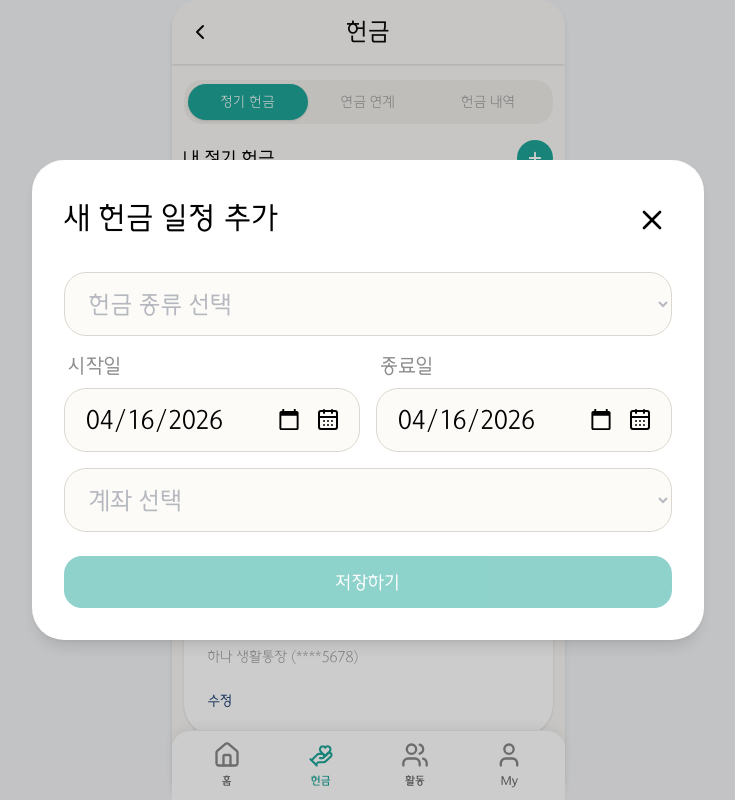
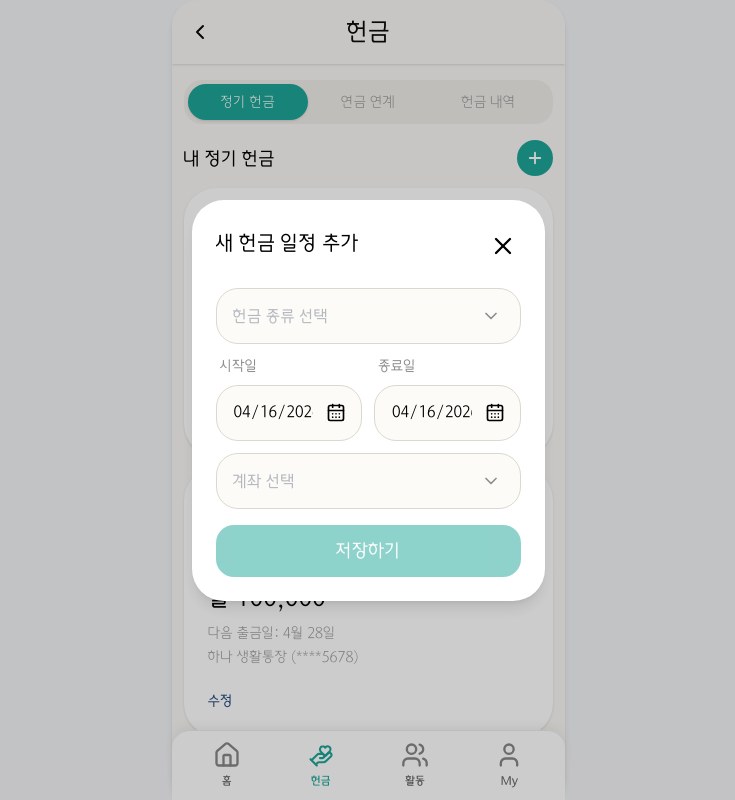
Before and after one commit to PrayForHanaro/Frontend, a Next.js app: page /giving in a window 1280 px wide. Both pictures are taken after a click on the button 806 px from the left and 158 px from the top of the page. Shown: the whole page, without its empty margins (272-1007 px from the left). Built offline with nearby package versions, Linux system fonts and the light colour scheme.

Commit message:
feat: add Toast Component - Giving #18

```diff
--- a/components/ui/cmm/ScheduleAddModal.tsx
+++ b/components/ui/cmm/ScheduleAddModal.tsx
@@ -1,7 +1,15 @@
 'use client';
 
-import { CalendarDays, X } from 'lucide-react';
+import { CalendarDays, ChevronDown, X } from 'lucide-react';
+import { useRef } from 'react';
 import LongButton from './LongBtn';
+
+/**
+ * @page: 일정/헌금 추가 모달
+ * @description: 일정 또는 헌금 일정을 추가할 때 사용하는 모달 컴포넌트입니다.
+ * @author: typeYu
+ * @date: 2026-04-15
+ */
 
 type ModalType = 'schedule' | 'cash';
 
@@ -65,11 +73,11 @@ export default function ScheduleAddModal({
       aria-modal="true"
       aria-labelledby="schedule-add-modal-title"
     >
-      <div className="w-full max-w-2xl rounded-[2rem] bg-white px-8 pt-10 pb-8 shadow-lg">
-        <div className="mb-8 flex items-start justify-between">
+      <div className="w-[90vw] max-w-[353px] rounded-[2rem] bg-white px-6 pt-7 pb-6 shadow-lg">
+        <div className="mb-6 flex items-start justify-between">
           <h2
             id="schedule-add-modal-title"
-            className="font-hana-title text-3xl text-hana-black"
+            className="font-hana-title text-[20px] text-hana-black"
           >
             {type === 'schedule' ? '새 일정 추가' : '새 헌금 일정 추가'}
           </h2>
@@ -80,11 +88,11 @@ export default function ScheduleAddModal({
             aria-label="모달 닫기"
             className="rounded-full p-1 text-hana-black transition-colors hover:bg-gray-100"
           >
-            <X className="size-8" />
+            <X className="size-7" />
           </button>
         </div>
 
-        <div className="space-y-4">
+        <div className="space-y-3">
           {type === 'schedule' ? (
             <TextInput
               value={titleValue}
@@ -102,7 +110,7 @@ export default function ScheduleAddModal({
             />
           )}
 
-          <div className="grid grid-cols-2 gap-4">
+          <div className="grid grid-cols-2 gap-3">
             <DateInput
               label="시작일"
               value={startDate}
@@ -120,7 +128,7 @@ export default function ScheduleAddModal({
 
           {type === 'schedule' ? (
             <>
-              <div className="flex gap-3">
+              <div className="flex gap-2">
                 <ChipButton
                   text="개인 일정"
                   isActive={category === 'personal'}
@@ -151,7 +159,7 @@ export default function ScheduleAddModal({
             />
           )}
 
-          <div className="pt-2">
+          <div className="pt-1">
             <LongButton
               text="저장하기"
               type="button"
@@ -185,7 +193,7 @@ function TextInput({
       placeholder={placeholder}
       aria-label={ariaLabel}
       onChange={(event) => onChange(event.target.value)}
-      className="h-16 w-full rounded-3xl border border-[#ddd8cf] bg-[#fcfbf8] px-5 font-hana-main text-2xl text-hana-black outline-none placeholder:text-[#b5b8bf] focus:border-hana-main"
+      className="h-14 w-full rounded-3xl border border-[#ddd8cf] bg-[#fcfbf8] px-4 font-hana-main text-[16px] text-hana-black outline-none placeholder:text-[#b5b8bf] focus:border-hana-main"
     />
   );
 }
@@ -206,11 +214,12 @@ function SelectInput({
   onChange,
 }: SelectInputProps) {
   return (
+    <div className="relative">
       <select
         value={value}
         aria-label={ariaLabel}
         onChange={(event) => onChange(event.target.value)}
-      className={`h-16 w-full rounded-3xl border border-[#ddd8cf] bg-[#fcfbf8] px-5 font-hana-main text-2xl outline-none focus:border-hana-main ${
+        className={`h-14 w-full appearance-none rounded-3xl border border-[#ddd8cf] bg-[#fcfbf8] px-4 pr-12 font-hana-main text-[16px] outline-none focus:border-hana-main ${
           value ? 'text-hana-black' : 'text-[#b5b8bf]'
         }`}
       >
@@ -224,6 +233,12 @@ function SelectInput({
           </option>
         ))}
       </select>
+
+      <ChevronDown
+        aria-hidden="true"
+        className="-translate-y-1/2 pointer-events-none absolute top-1/2 right-5 size-5 text-[#8d8d8d]"
+      />
+    </div>
   );
 }
 
@@ -235,25 +250,45 @@ type DateInputProps = {
 };
 
 function DateInput({ label, value, ariaLabel, onChange }: DateInputProps) {
+  const inputRef = useRef<HTMLInputElement>(null);
+
+  function handleOpenPicker() {
+    if (!inputRef.current) {
+      return;
+    }
+
+    if (typeof inputRef.current.showPicker === 'function') {
+      inputRef.current.showPicker();
+      return;
+    }
+
+    inputRef.current.focus();
+  }
+
   return (
     <label className="block">
-      <span className="mb-2 block pl-1 font-hana-main text-[#8d8d8d] text-xl">
+      <span className="mb-2 block pl-1 font-hana-main text-[#8d8d8d] text-[14px]">
         {label}
       </span>
 
       <div className="relative">
         <input
+          ref={inputRef}
           value={value}
           type="date"
           aria-label={ariaLabel}
           onChange={(event) => onChange(event.target.value)}
-          className="h-16 w-full rounded-3xl border border-[#ddd8cf] bg-[#fcfbf8] px-5 pr-14 font-hana-main text-2xl text-hana-black outline-none focus:border-hana-main"
+          className="h-14 w-full rounded-3xl border border-[#ddd8cf] bg-[#fcfbf8] px-4 pr-12 font-hana-main text-[15px] text-hana-black outline-none focus:border-hana-main [&::-webkit-calendar-picker-indicator]:absolute [&::-webkit-calendar-picker-indicator]:right-0 [&::-webkit-calendar-picker-indicator]:h-full [&::-webkit-calendar-picker-indicator]:w-full [&::-webkit-calendar-picker-indicator]:opacity-0"
         />
 
-        <CalendarDays
-          aria-hidden="true"
-          className="-translate-y-1/2 pointer-events-none absolute top-1/2 right-5 size-6 text-hana-black"
-        />
+        <button
+          type="button"
+          aria-label={`${label} 날짜 선택`}
+          onClick={handleOpenPicker}
+          className="-translate-y-1/2 absolute top-1/2 right-4 text-hana-black"
+        >
+          <CalendarDays aria-hidden="true" className="size-5" />
+        </button>
       </div>
     </label>
   );
@@ -271,7 +306,7 @@ function ChipButton({ text, isActive, onClick }: ChipButtonProps) {
       type="button"
       onClick={onClick}
       aria-pressed={isActive}
-      className={`rounded-full px-5 py-3 font-hana-main text-xl transition-colors ${
+      className={`rounded-full px-4 py-2 font-hana-main text-[14px] transition-colors ${
         isActive
           ? 'bg-[#8f8f8f] text-white'
           : 'bg-[#f0efeb] text-[#8d8d8d] hover:bg-[#e7e5df]'
```
Lines whose indentation alone changed are shown as unchanged.
